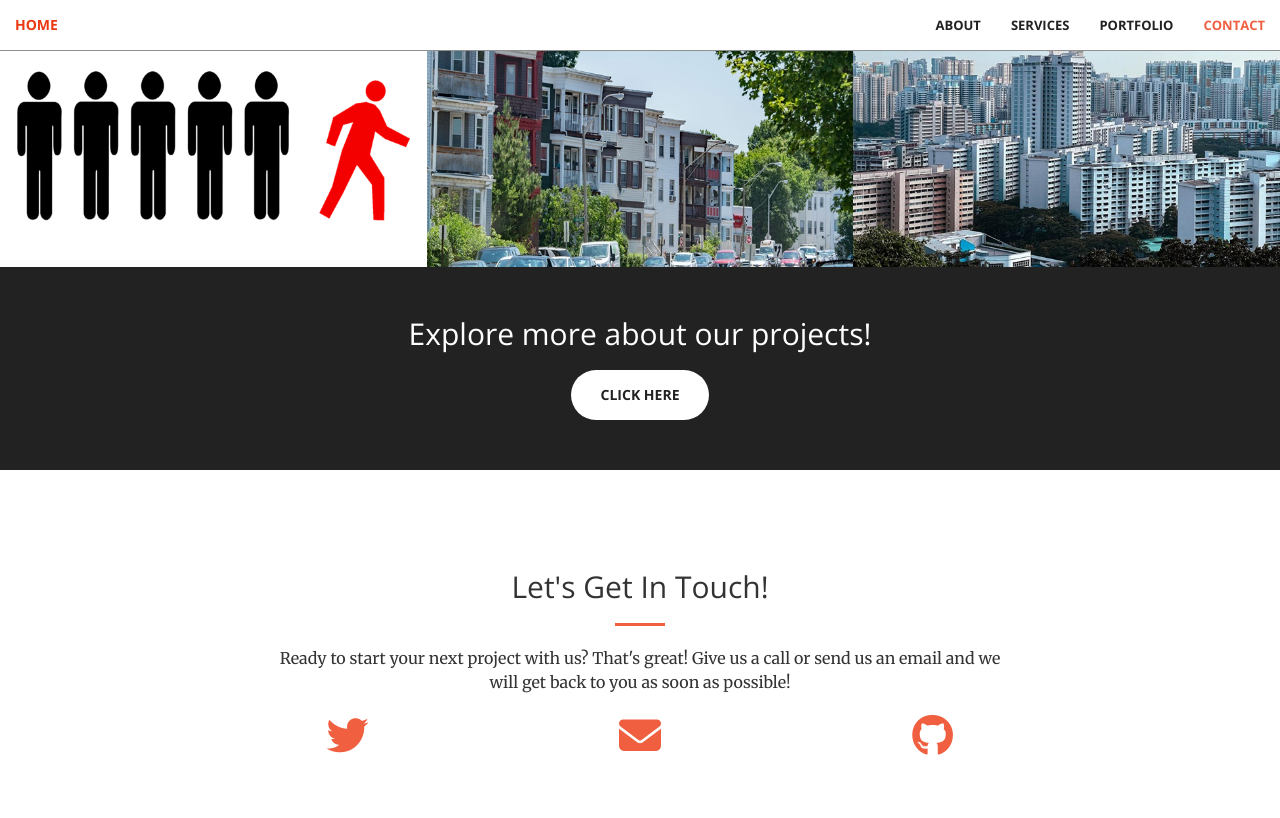
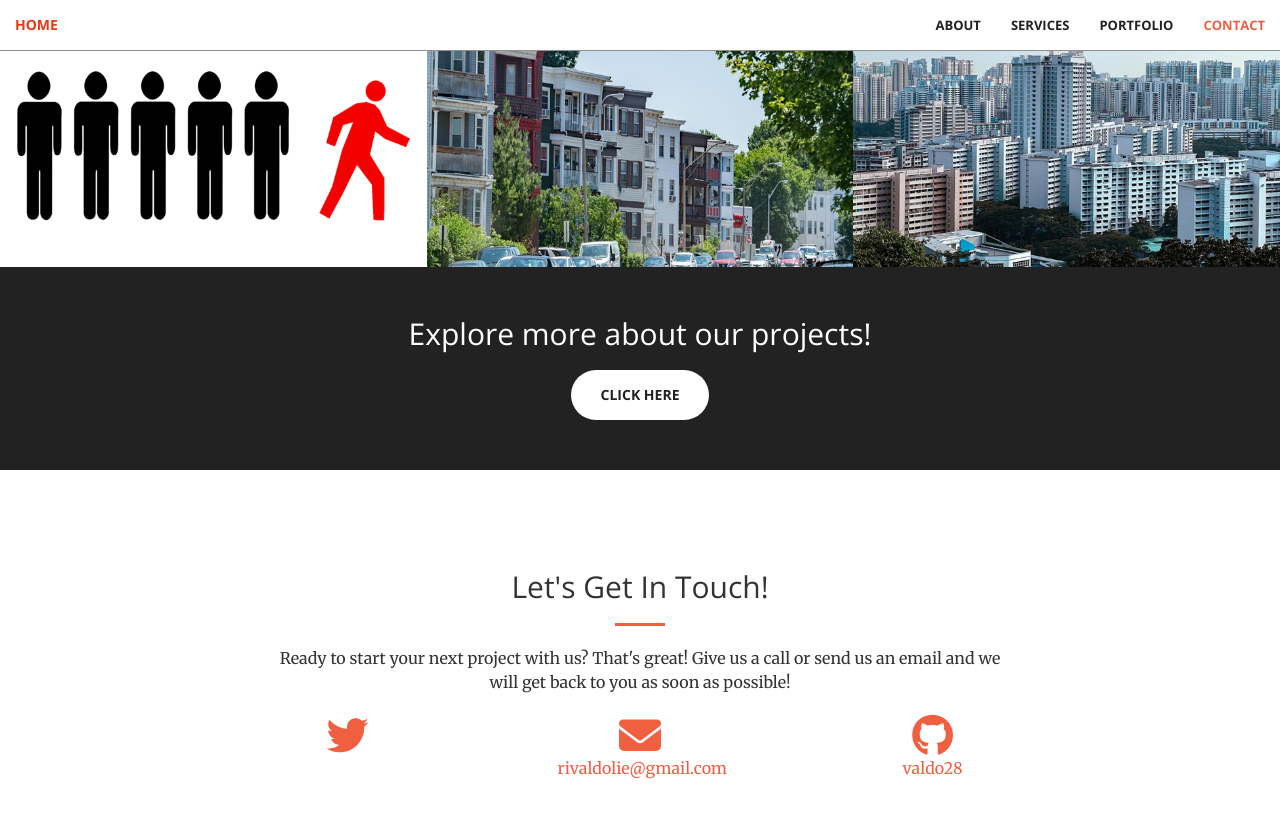
Before and after one commit to valdo28/valdo28.github.io, a Jekyll site: the page built from index.html, in a window 1280 px wide and 900 px high, scrolled down 1836 px. Shown: the top 818 px of the window. Built offline with Jekyll 4.4.1, drawn with Linux system fonts in a browser that asks for light colours.

Commit message:
Update contact.html

```diff
--- a/_includes/contact.html
+++ b/_includes/contact.html
@@ -13,15 +13,15 @@
             </a>
         </div>
         <div class="col-lg-2 col-lg-offset-1 text-center">
-            <a href="mailto:{{ site.email }}">
+            <a href="mailto:rivaldolie@gmail.com">
             <i class="fa-solid fa-envelope fa-3x wow bounceIn" data-wow-delay=".1s"></i>
-                <p>{{ site.email }}</p>
+                <p>rivaldolie@gmail.com</p>
             </a>
         </div>
         <div class="col-lg-2 col-lg-offset-1 text-center">
-            <a href="https://github.com/{{ site.github_username }}">
+            <a href="https://github.com/valdo28">
             <i class="fa-brands fa-github fa-3x wow bounceIn" data-wow-delay=".1s"></i>
-                <p>{{ site.github_username }}</p>
+                <p>valdo28</p>
             </a>
         </div>
 
```
